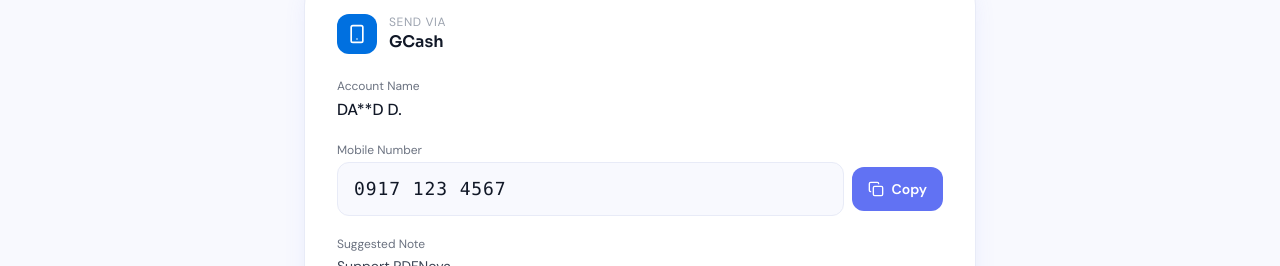
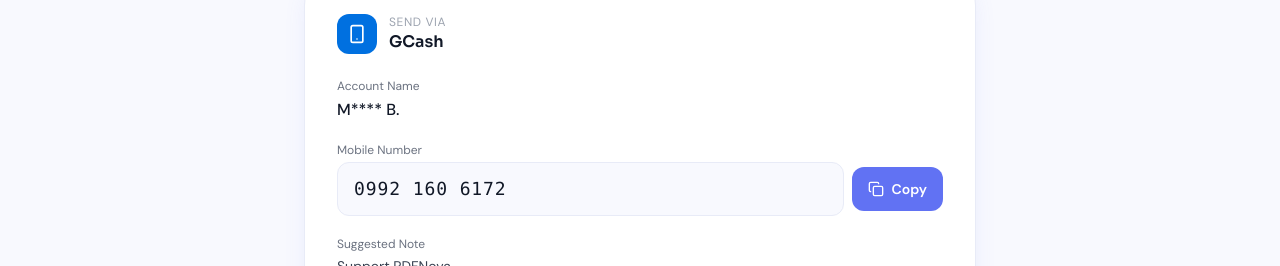
Before and after one commit to DavidDuca/PDFNova, a React (Vite) app in the folder client/: page /donate in a window 1280 px wide. Shown: the part 360-626 px from the top of the page. Built offline with nearby package versions, Linux system fonts and the light colour scheme.

Commit message:
added GCash for donation page

```diff
--- a/client/src/pages/Donate.jsx
+++ b/client/src/pages/Donate.jsx
@@ -2,9 +2,8 @@
 import { Heart, Copy, Check, Smartphone, ShieldCheck, Coffee } from 'lucide-react'
 import toast from 'react-hot-toast'
 
-// 👇 Replace these with your real GCash details
-const GCASH_NAME   = 'DA**D D.'         // Masked name as shown in GCash
-const GCASH_NUMBER = '0917 123 4567'    // Your GCash mobile number
+const GCASH_NAME   = 'M**** B.'
+const GCASH_NUMBER = '0992 160 6172'
 const GCASH_NOTE   = 'Support PDFNova'
 
 export default function Donate() {
```
Also changed, not shown: 2 other files (tests, documents, lock files or other folders).
